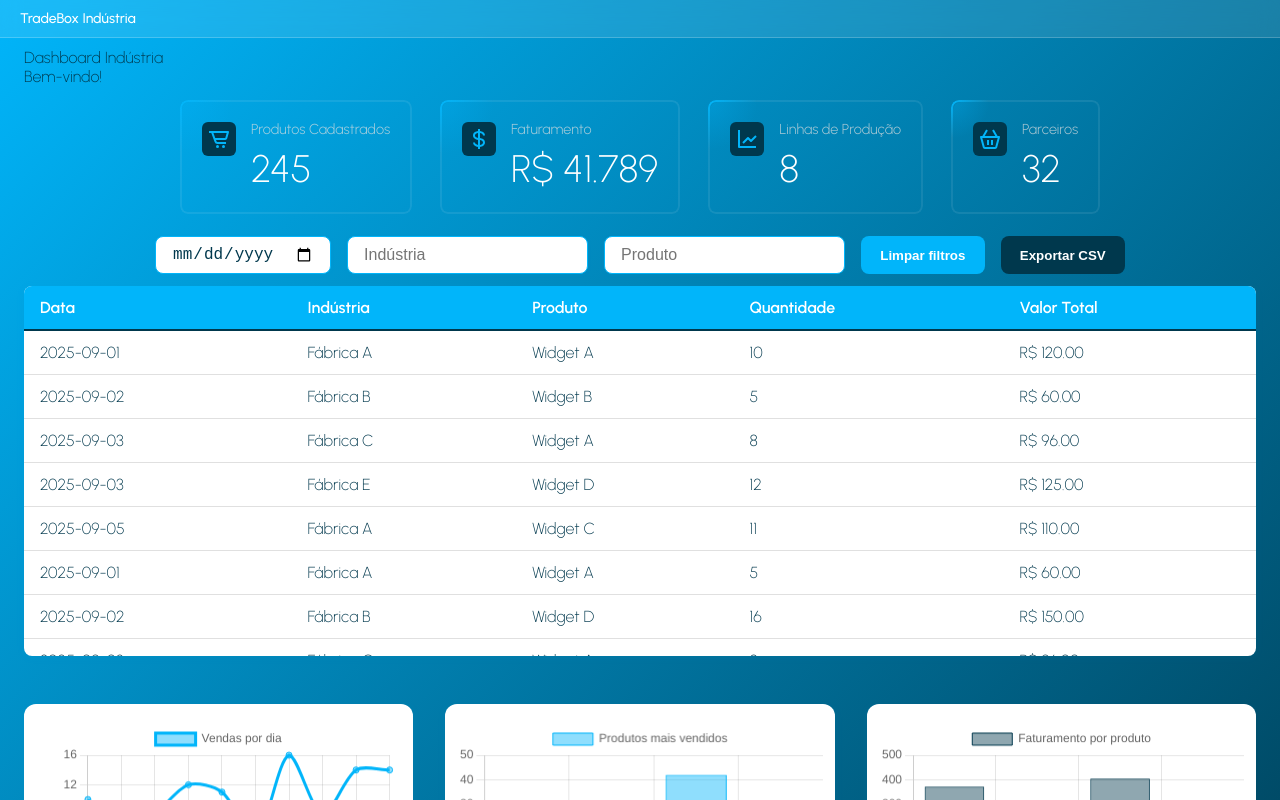
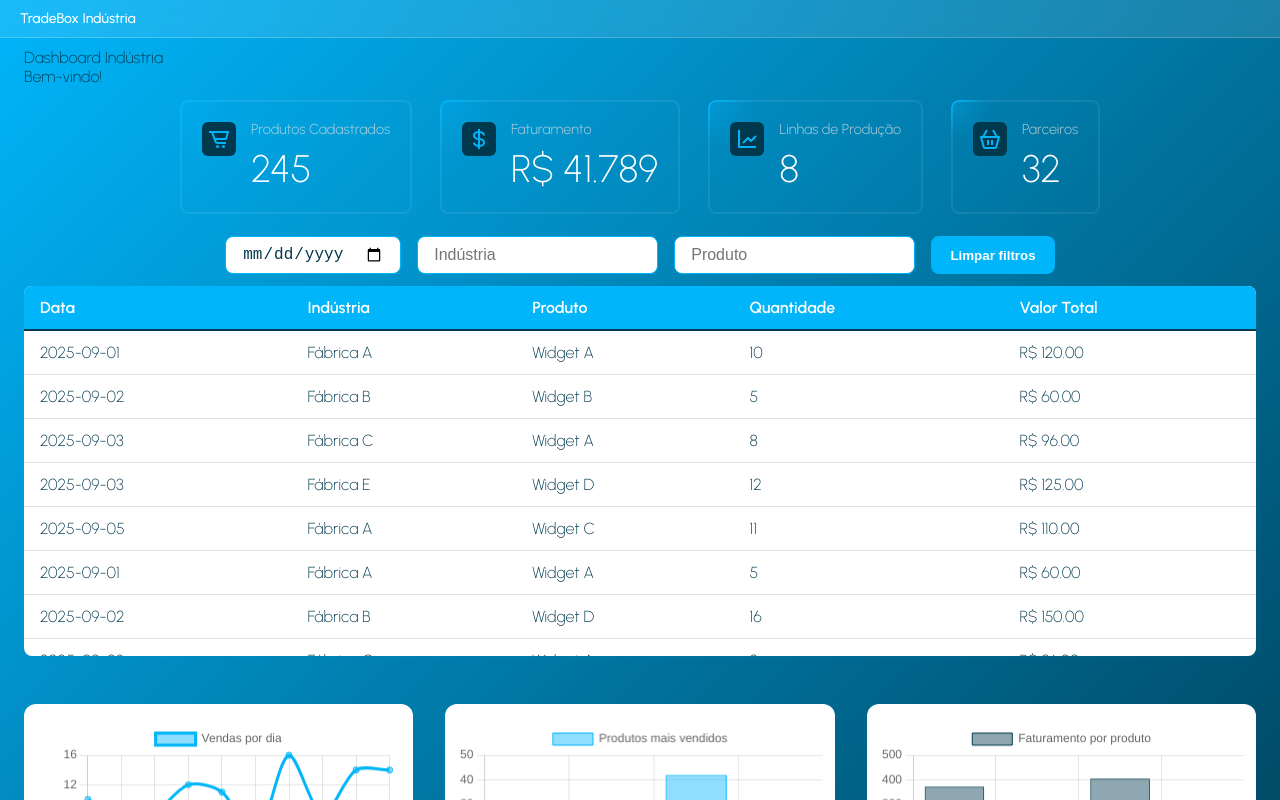
Before and after one commit to Gepetto-FIAP/tradebox, a Next.js app: page /industry/analytics in a window 1280 px wide. Built offline with nearby package versions, Linux system fonts and the light colour scheme.

Commit message:
Removido a função de exportar tabela para .csv

```diff
--- a/app/(dashboard)/industry/analytics/page.tsx
+++ b/app/(dashboard)/industry/analytics/page.tsx
@@ -18,7 +18,6 @@ import {
   ArcElement,
 } from 'chart.js';
 import BottomNav from '@/components/BottomNav/BottomNav';
-import { saveAs } from 'file-saver';
 
 ChartJS.register(CategoryScale, LinearScale, PointElement, LineElement, BarElement, Title, Tooltip, Legend, ArcElement);
 
@@ -61,16 +60,6 @@ export default function IndustryAnalytics() {
   });
   const bestProduct = Object.entries(productSales).reduce((best, [prod, qty]) => qty > best.qty ? { prod, qty } : best, { prod: '', qty: 0 }).prod;
   const totalRevenue = filteredData.reduce((sum, r) => sum + r.total, 0);
-
-  function exportToCSV(data: TableRow[]) {
-    const header = ['Data', 'Indústria', 'Produto', 'Quantidade', 'Valor Total'];
-    const rows = data.map(row => [row.date, row.retailer, row.product, row.quantity, row.total]);
-    const csvContent = [header, ...rows]
-      .map(e => e.map(String).map(v => '"' + v.replace(/"/g, '""') + '"').join(','))
-      .join('\n');
-    const blob = new Blob([csvContent], { type: 'text/csv;charset=utf-8;' });
-    saveAs(blob, `relatorio-industry-${new Date().toISOString().slice(0,10)}.csv`);
-  }
 
   // Gráfico de linha: vendas por dia
   const lineData = {
@@ -159,7 +148,6 @@ export default function IndustryAnalytics() {
           <input type="text" placeholder="Indústria" value={filter.retailer} onChange={e => setFilter(f => ({ ...f, retailer: e.target.value }))} className={styles.filterInput} />
           <input type="text" placeholder="Produto" value={filter.product} onChange={e => setFilter(f => ({ ...f, product: e.target.value }))} className={styles.filterInput} />
           <button className={styles.filterButton} onClick={() => setFilter({ date: '', retailer: '', product: '' })}>Limpar filtros</button>
-          <button className={styles.filterButton} style={{background:'#00384d'}} onClick={() => exportToCSV(filteredData)}>Exportar CSV</button>
         </div>
         <div className={styles.tableWrapper}>
           <table className={styles.table}>
```
